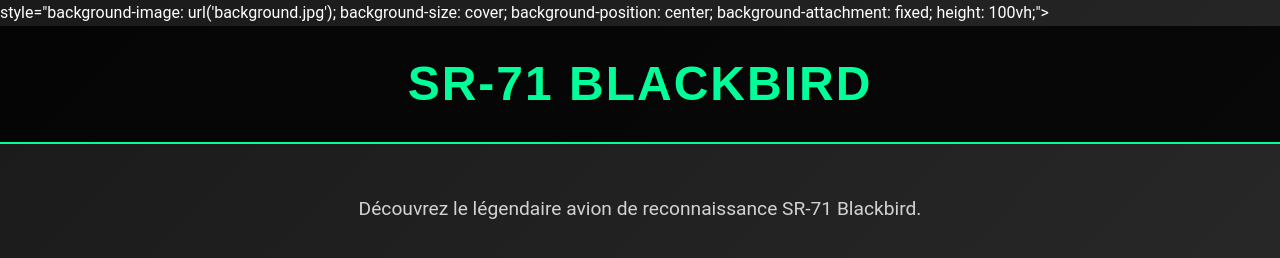
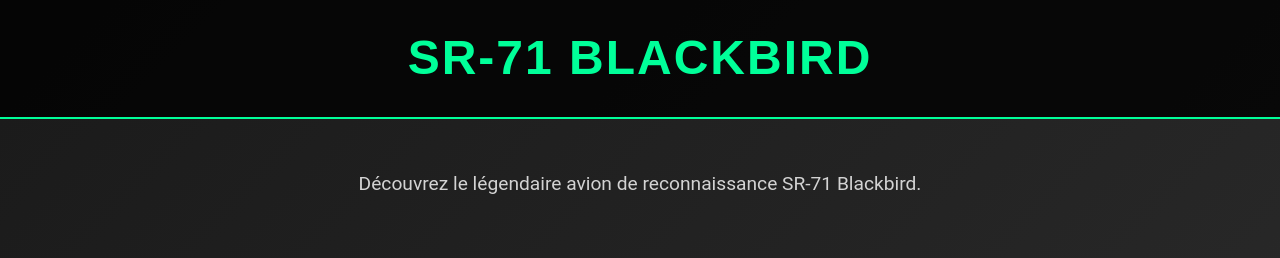
Before and after one commit to ILONGM/testsite, a plain HTML site: page index.html in a window 1280 px wide. Drawn offline with Linux system fonts and the light colour scheme.

Commit message:
Update index.html

```diff
--- a/index.html
+++ b/index.html
@@ -10,7 +10,7 @@
     <title>Accueil - SR-71 Blackbird</title>
 
 </head>
-<body> style="background-image: url('background.jpg'); background-size: cover; background-position: center; background-attachment: fixed; height: 100vh;">
+<body>
     <header>
         <h1>SR-71 Blackbird</h1>
     </header>
```
